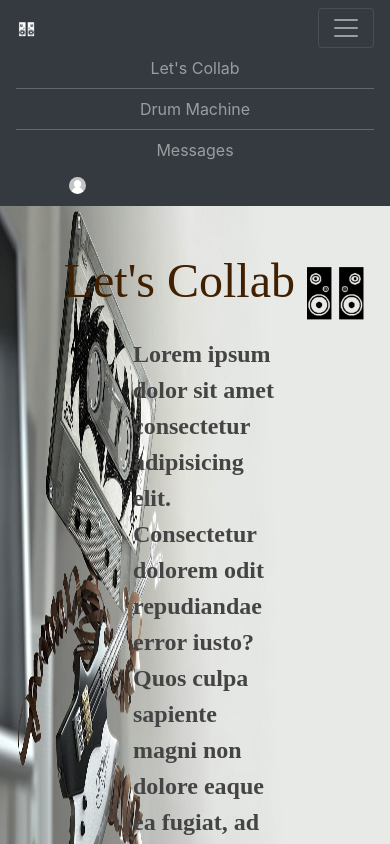
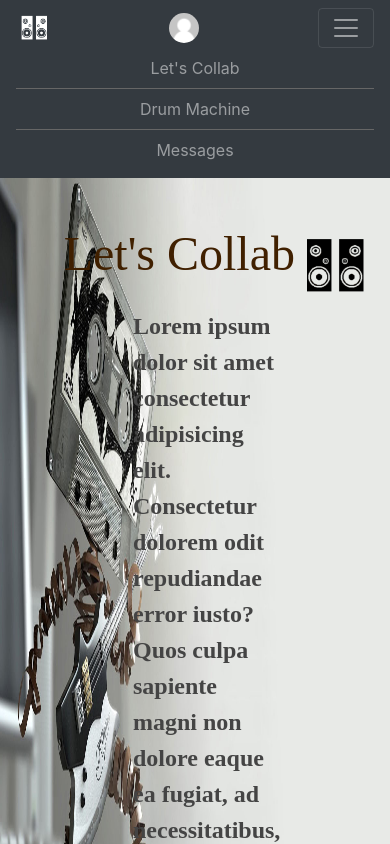
Before and after one commit to albertokea/LetsCollab_Angular, an Angular app: page / in a window 390 px wide. Both pictures are taken after a click on the button "Toggle navigation". Shown: the top 844 px of the page. Built offline with nearby package versions, Linux system fonts and the light colour scheme; a web font is replaced by a local one.

Commit message:
Navbar terminado con correccion de fallos

```diff
--- a/package.json
+++ b/package.json
@@ -19,6 +19,9 @@
     "@angular/platform-browser": "~11.1.1",
     "@angular/platform-browser-dynamic": "~11.1.1",
     "@angular/router": "~11.1.1",
+    "@fortawesome/angular-fontawesome": "^0.8.2",
+    "@fortawesome/fontawesome-svg-core": "^1.2.34",
+    "@fortawesome/free-solid-svg-icons": "^5.15.2",
     "bootstrap": "^4.6.0",
     "font-awesome": "^4.7.0",
     "fontawesome": "^5.6.3",
--- a/src/app/app.module.ts
+++ b/src/app/app.module.ts
@@ -1,6 +1,6 @@
 import { NgModule } from '@angular/core';
 import { BrowserModule } from '@angular/platform-browser';
-
+import { FontAwesomeModule } from '@fortawesome/angular-fontawesome';
 import { AppRoutingModule } from './app-routing.module';
 import { AppComponent } from './app.component';
 import { CoverComponent } from './components/cover/cover.component';
@@ -16,7 +16,8 @@ import { FooterComponent } from './components/footer/footer.component';
   ],
   imports: [
     BrowserModule,
-    AppRoutingModule
+    AppRoutingModule,
+    FontAwesomeModule
   ],
   providers: [],
   bootstrap: [AppComponent]
--- a/src/app/components/navbar/navbar.component.css
+++ b/src/app/components/navbar/navbar.component.css
@@ -1,49 +1,31 @@
- nav{
-    justify-content: s;
 
-}
  nav .imgContainer{
     max-width: 20%;
     align-items: center;
 }
 nav img{
-    width: 30%;
+    width: 20%;
     height: auto;
 
 }
-/* nav .ulContainer{
-    width: 60%;
-    display: flex;
-    align-items: center;
-    text-align: right;
 
-}
-nav ul{
-   margin: 0%;
-   width: 100%;
-}
-nav ul li{
-    display: inline-block;
-    padding-left: 5%;
-
-}
-nav ul li a{
-    text-decoration: none;
-    color: white;
-} */
 .userContainer{
-    width: 10%;
+    width: 30%;
     text-align: right;
     padding:.5%;
     margin: 0%;
 }
 .userContainer img{
     border-radius: 50%;
-    width: 50%;
+    width: 10%;
 }
 
 .transition{
     transition: 0.5s;
+}
+
+.containerUl{
+    max-width: 50%;
 }
 
 @media(max-width:992px){
@@ -58,11 +40,44 @@ nav ul li a{
     }
     .userContainer{
         width: 20%;
-
+        text-align: left;
     }
     .userContainer img{
 
         width: 25%;
     }
 
+    .containerUl{
+        max-width: none;
+    }
+    nav img{
+        width: 30%;
+        height: auto;
+
+    }
 }
+
+@media(max-width:768px){
+    .userContainer img{
+
+        width: 35%;
+    }
+
+    nav img{
+        width: 30%;
+        height: auto;
+
+    }
+}
+
+
+@media(max-width:540px){
+    .userContainer img{
+        width: 45%;
+    }
+
+    nav img{
+        width: 50%;
+        height: auto;
+    }
+}
--- a/src/app/components/navbar/navbar.component.html
+++ b/src/app/components/navbar/navbar.component.html
@@ -1,12 +1,16 @@
 <nav class="navbar navbar-expand-lg bg-dark navbar-dark">
     <div class="imgContainer ">
         <img src="../../../assets/images/LogoLetsCollab.png" alt="">
+    </div>
+
+    <div class=" userContainer ">
+        <img class="userImage" src="../../../assets/images/default-user-image.png" alt="">
     </div>
     <button class="navbar-toggler" type="button" data-toggle="collapse" data-target="#navbarMenu"
         aria-controls="navbarSupportedContent" aria-expanded="false" aria-label="Toggle navigation">
         <span class="navbar-toggler-icon"></span>
     </button>
-    <div class="collapse navbar-collapse transition idk" id="navbarMenu">
+    <div class="collapse navbar-collapse transition containerUl" id="navbarMenu">
         <ul class="navbar-nav ml-auto text-center ">
             <li class="nav-item"><a href="" class="nav-link border-bottom-nav">Let's Collab</a></li>
             <li class="nav-item border-bottom-nav"><a href="" class="nav-link">Drum Machine</a></li>
@@ -15,9 +19,5 @@
 
         </ul>
     </div>
-    <div class=" userContainer ">
-        <img class="userImage" src="../../../assets/images/default-user-image.png" alt="">
-    </div>
-
 
 </nav>
```
Also changed, not shown: 1 other file (tests, documents, lock files or other folders).
